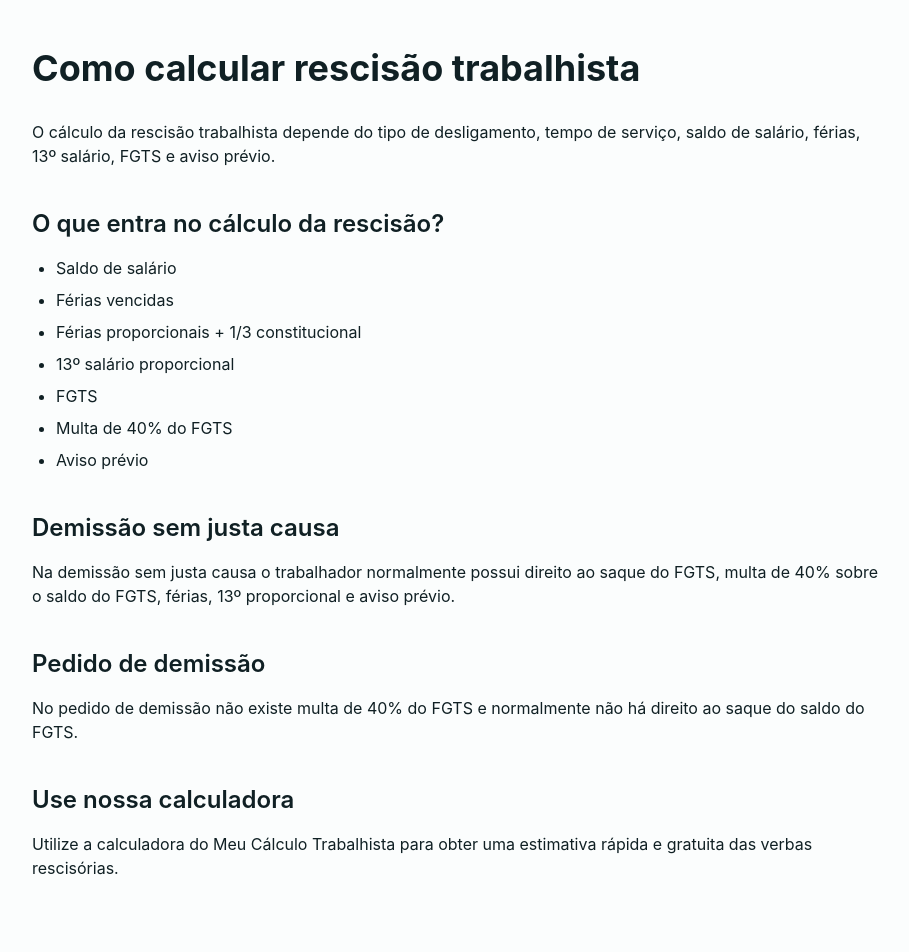
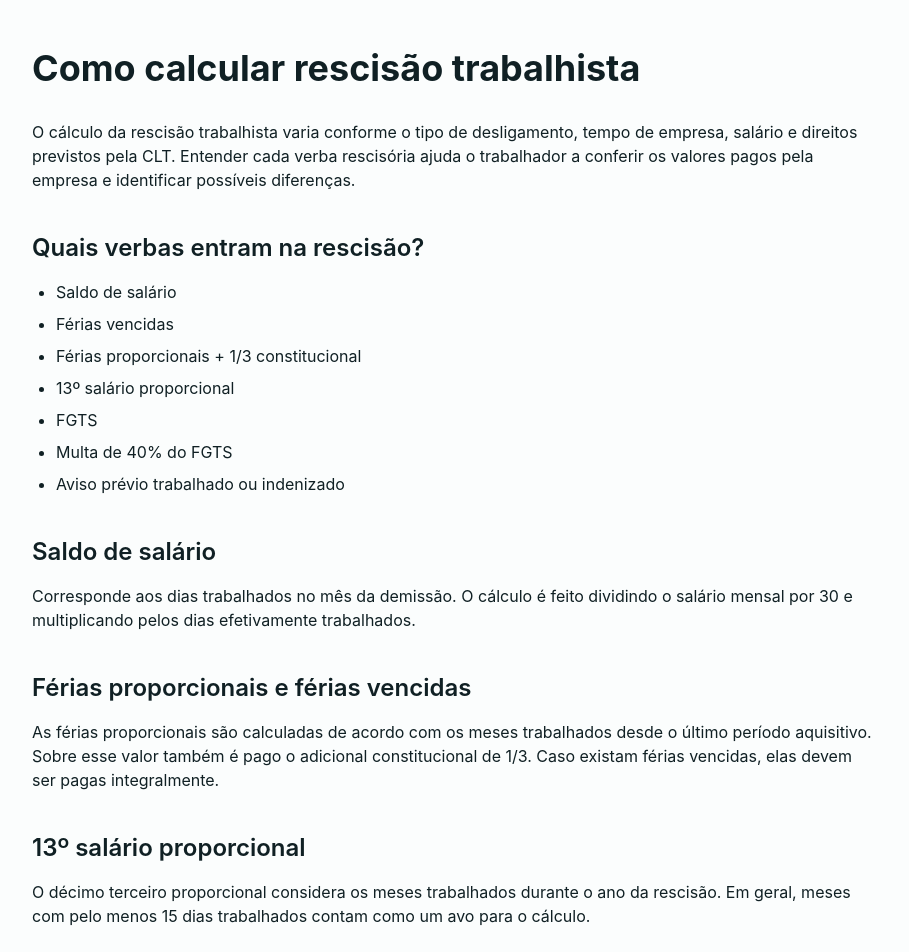
Before and after one commit to feliperavelli/meu-calculo-trabalhista, a Next.js app: page /como-calcular-rescisao in a window 1280 px wide. Shown: the top 952 px of the page, without its empty margins (184-1093 px from the left). Before the commit the page ends 928 px from the top, so only its background shows below. Built offline with nearby package versions, Linux system fonts and the light colour scheme; no server answers.

Commit message:
Update page.tsx

```diff
--- a/src/app/como-calcular-rescisao/page.tsx
+++ b/src/app/como-calcular-rescisao/page.tsx
@@ -6,13 +6,14 @@ export default function ComoCalcularRescisaoPage() {
 </h1>
 
 <p className="mb-6">
-        O cálculo da rescisão trabalhista depende do tipo de desligamento,
-        tempo de serviço, saldo de salário, férias, 13º salário, FGTS e aviso
-        prévio.
+  O cálculo da rescisão trabalhista varia conforme o tipo de desligamento,
+  tempo de empresa, salário e direitos previstos pela CLT. Entender cada
+  verba rescisória ajuda o trabalhador a conferir os valores pagos pela
+  empresa e identificar possíveis diferenças.
 </p>
 
 <h2 className="mb-4 mt-10 text-2xl font-semibold">
-        O que entra no cálculo da rescisão?
+  Quais verbas entram na rescisão?
 </h2>
 
 <ul className="list-disc pl-6 space-y-2">
@@ -22,16 +23,47 @@ export default function ComoCalcularRescisaoPage() {
   <li>13º salário proporcional</li>
   <li>FGTS</li>
   <li>Multa de 40% do FGTS</li>
-        <li>Aviso prévio</li>
+  <li>Aviso prévio trabalhado ou indenizado</li>
 </ul>
+
+<h2 className="mb-4 mt-10 text-2xl font-semibold">
+  Saldo de salário
+</h2>
+
+<p>
+  Corresponde aos dias trabalhados no mês da demissão. O cálculo é feito
+  dividindo o salário mensal por 30 e multiplicando pelos dias efetivamente
+  trabalhados.
+</p>
+
+<h2 className="mb-4 mt-10 text-2xl font-semibold">
+  Férias proporcionais e férias vencidas
+</h2>
+
+<p>
+  As férias proporcionais são calculadas de acordo com os meses trabalhados
+  desde o último período aquisitivo. Sobre esse valor também é pago o
+  adicional constitucional de 1/3. Caso existam férias vencidas, elas devem
+  ser pagas integralmente.
+</p>
+
+<h2 className="mb-4 mt-10 text-2xl font-semibold">
+  13º salário proporcional
+</h2>
+
+<p>
+  O décimo terceiro proporcional considera os meses trabalhados durante o ano
+  da rescisão. Em geral, meses com pelo menos 15 dias trabalhados contam como
+  um avo para o cálculo.
+</p>
 
 <h2 className="mb-4 mt-10 text-2xl font-semibold">
   Demissão sem justa causa
 </h2>
 
 <p>
-        Na demissão sem justa causa o trabalhador normalmente possui direito ao
-        saque do FGTS, multa de 40% sobre o saldo do FGTS, férias, 13º
+  Na demissão sem justa causa o trabalhador normalmente tem direito ao saque
+  integral do FGTS, multa de 40% sobre o saldo do FGTS, férias, 13º
   proporcional e aviso prévio.
 </p>
 
@@ -40,17 +72,18 @@ export default function ComoCalcularRescisaoPage() {
 </h2>
 
 <p>
-        No pedido de demissão não existe multa de 40% do FGTS e normalmente não
-        há direito ao saque do saldo do FGTS.
+  No pedido de demissão não há multa de 40% do FGTS e normalmente não existe
+  direito ao saque do saldo do fundo.
 </p>
 
 <h2 className="mb-4 mt-10 text-2xl font-semibold">
-        Use nossa calculadora
+  Simule gratuitamente sua rescisão
 </h2>
 
 <p>
-        Utilize a calculadora do Meu Cálculo Trabalhista para obter uma
-        estimativa rápida e gratuita das verbas rescisórias.
+  Utilize a calculadora do Meu Cálculo Trabalhista para estimar valores de
+  rescisão, férias, FGTS, multa rescisória e aviso prévio de forma rápida e
+  gratuita.
 </p>
     </main>
   );
```
Lines whose indentation alone changed are shown as unchanged.
